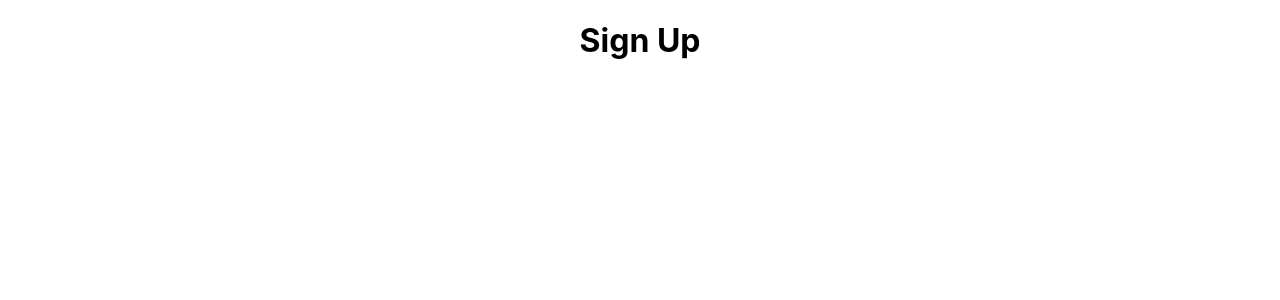
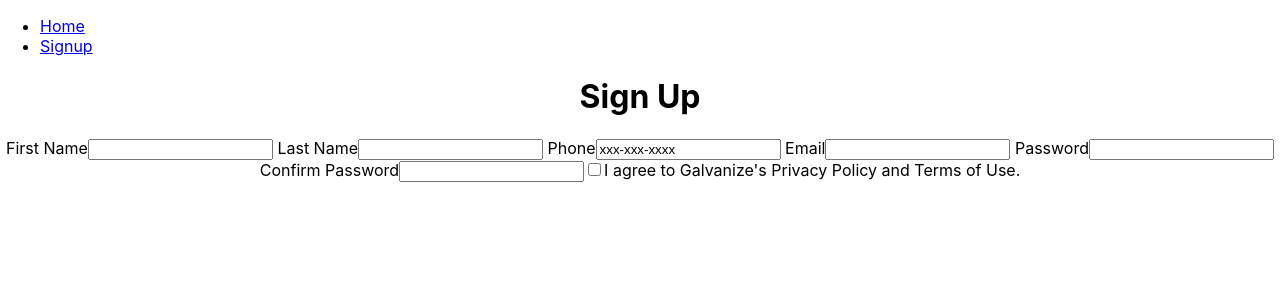
Before and after one commit to jmichelin/admissions-portal, a React (Create React App) app in the folder client/: page /signup in a window 1280 px wide. Shown: the top 300 px of the page. Built offline with nearby package versions, Linux system fonts and the light colour scheme.

Commit message:
added initial main nav

```diff
--- a/client/src/App.js
+++ b/client/src/App.js
@@ -1,28 +1,14 @@
-import React, { Component } from 'react';
-import { Route, Switch } from 'react-router-dom';
-import Home from './pages/Home';
-import Signup from './pages/Signup';
-import List from './pages/List';
+import React from 'react';
+import Header from './components/header';
+import Main from './Main';
 
 import './App.css';
 
-class App extends Component {
-  render() {
     const App = () => (
       <div>
-        <Switch>
-          <Route exact path='/' component={Home}/>
-            <Route path='/signup' component={Signup}/>
-            <Route path='/list' component={List}/>
-        </Switch>
+        <Header/>
+        <Main/>
       </div>
     )
-    return (
-      <Switch>
-        <App/>
-      </Switch>
-    );
-  }
-}
 
 export default App;
--- /dev/null
+++ b/client/src/Main.js
@@ -0,0 +1,15 @@
+import React from 'react'
+import { Switch, Route } from 'react-router-dom'
+import Home from './pages/Home'
+import Signup from './pages/Signup'
+
+const Main = () => (
+  <main>
+  <Switch>
+    <Route exact path='/' component={Home}/>
+    <Route path='/signup' component={Signup}/>
+  </Switch>
+  </main>
+)
+
+export default Main;
--- /dev/null
+++ b/client/src/components/header.js
@@ -0,0 +1,16 @@
+import React from 'react';
+import { Link } from 'react-router-dom';
+
+
+const Header = () => (
+  <header>
+    <nav>
+      <ul>
+        <li><Link to='/'>Home</Link></li>
+        <li><Link to='/signup'>Signup</Link></li>
+      </ul>
+    </nav>
+  </header>
+)
+
+export default Header;
--- a/client/src/pages/Signup.js
+++ b/client/src/pages/Signup.js
@@ -7,18 +7,59 @@ class Signup extends Component {
   constructor(props){
     super(props);
     this.state = {
+      first_name: '',
+      last_name:'',
+      phone:'xxx-xxx-xxxx',
+      email:'',
+      password:'',
+      confirmedPassowrd: '',
+      consent: false
     }
+    this.handleInputChange = this.handleInputChange.bind(this);
+
   }
 
-  componentWillMount() {
-    console.log('hi from the signup page!');
+  componentDidMount() {
   }
 
+  handleInputChange(event) {
+    const target = event.target;
+    const value = target.type === 'checkbox' ? target.checked : target.value;
+    const name = target.name;
+
+    this.setState({
+      [name]: value
+    });
+  }
 
   render() {
     return (
     <div className="App">
       <h1>Sign Up</h1>
+      <form onSubmit={this.handleSubmit}>
+        <label> First Name
+          <input type="text" name="first_name" value={this.state.first_name} onChange={this.handleInputChange}></input>
+        </label>
+        <label> Last Name
+          <input type="text" name="last_name" value={this.state.last_name} onChange={this.handleInputChange}></input>
+        </label>
+        <label> Phone
+          <input type="text" name="phone" value={this.state.phone} onChange={this.handleInputChange}></input>
+        </label>
+        <label> Email
+          <input type="text" name="email" value={this.state.email} onChange={this.handleInputChange}></input>
+        </label>
+        <label> Password
+          <input type="text" name="password" value={this.state.password} onChange={this.handleInputChange}></input>
+        </label>
+        <label> Confirm Password
+          <input type="text" name="confirmedPassowrd" value={this.state.confirmedPassword} onChange={this.handleInputChange}></input>
+        </label>
+        <label>
+          <input type="checkbox" name="consent" checked={this.state.consent} onChange={this.handleInputChange}></input>
+          I agree to Galvanize's Privacy Policy and Terms of Use.
+      </label>
+      </form>
     </div>
     );
   }
```
Also changed, not shown: 1 other file (tests, documents, lock files or other folders).
